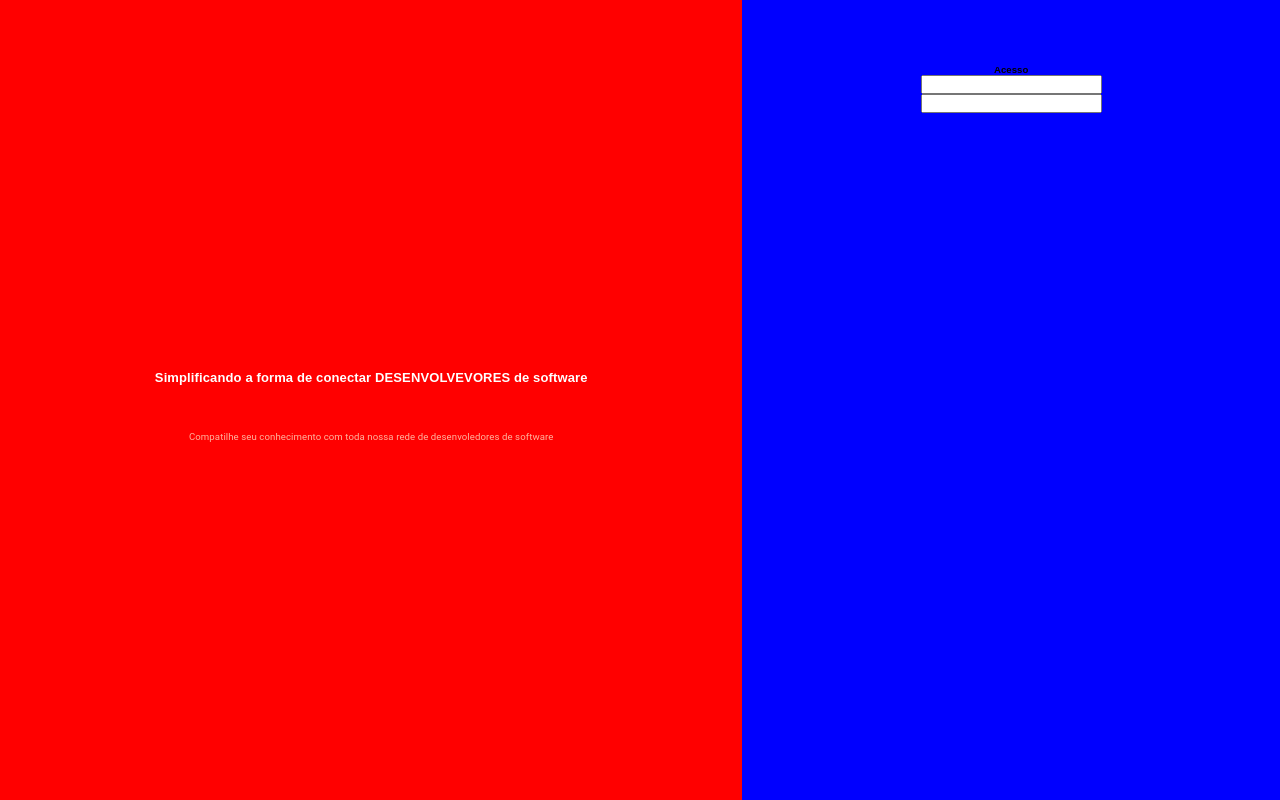
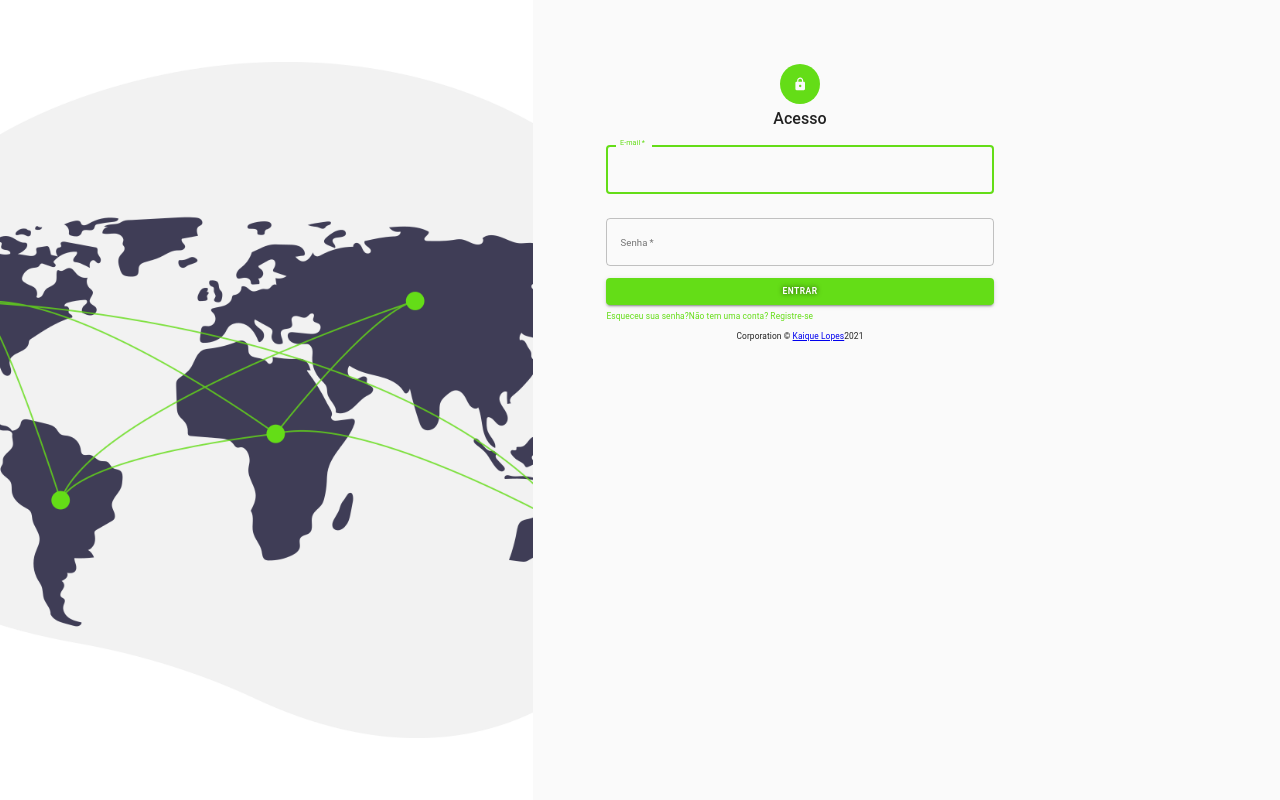
Before and after one commit to LopeKai/conectdev, a React (Create React App) app: page /sign-in in a window 1280 px wide. Built offline with nearby package versions, Linux system fonts and the light colour scheme.

Commit message:
sign in completed

```diff
--- a/src/index.css
+++ b/src/index.css
@@ -1,17 +1,16 @@
 :root {
  font-size: 60%;
 }
-* {
+/* * {
     margin: 0;
     padding: 0;
     box-sizing: border-box;
     font-family: sans-serif;
 }
-
 html,body {
     height: 100%;
 }
 
 body {
     background: #ebebeb;
-}
+} */
--- a/src/index.js
+++ b/src/index.js
@@ -1,10 +1,11 @@
 import React from 'react'
 import ReactDOM from 'react-dom'
-
 import App from './App'
+import CssBaseline from '@material-ui/core/CssBaseline';
 
 ReactDOM.render(
     <React.StrictMode>
+        <CssBaseline />
         <App/>
     </React.StrictMode>,
     document.getElementById('root')
--- a/src/pages/SingIn/index.js
+++ b/src/pages/SingIn/index.js
@@ -1,56 +1,125 @@
 import React from 'react'
-import { makeStyles } from '@material-ui/core/styles'
+import { makeStyles } from '@material-ui/core/styles';
 import Typography from '@material-ui/core/Typography';
+import Grid from '@material-ui/core/Grid';
+import Box from '@material-ui/core/Box';
+import Avatar from '@material-ui/core/Avatar';
+import LockIcon from '@material-ui/icons/Lock';
+import TextField from '@material-ui/core/TextField';
+import Button from '@material-ui/core/Button';
+import Link from '@material-ui/core/Link';
 
 const useStyles = makeStyles((theme) => ({
+
     root: {
-        display: 'flex',
-        height: '100vh'
+        height: '100vh',
     },
-    left: {
-        background: 'red',
-        flexBasis: '58%',
-        display: 'flex',
-        flexDirection: 'column',
-        alignItems: 'center',
-        justifyContent: 'center'
+    image: {
+        backgroundImage: "url(/images/background3.png)",
+        backgroundPosition: 'center',
+        backgroundSize: 'cover',
+        backgroundRepeat: 'no-repeat',
+        padding: '0 30px',
     },
-    right: {
-        background: 'blue',
-        flexBasis: '42%'
+    avatar: {
+        background: theme.palette.primary.main,
+        marginBottom: theme.spacing(0.5)
+    },
+    button: {
+        marginTop: theme.spacing(0.5)
     },
     form: {
-        display: 'flex',
-        flexDirection: 'column',
-        margin: '64px 32px',
-        alignItems: 'center'
+        margin: theme.spacing(0,4,1,4),
     }
 
 }))
 
+function Copyright() {
+    return(
+        <Typography variant="body2" align="center">
+            {'Corporation © '}
+            <a color='inherit' target="_blank" href="https://www.linkedin.com/in/kaique-lopes-0810591ba/">
+              <span>Kaique Lopes</span>
+            </a>
+            {new Date().getFullYear()}
+        </Typography>
+    )
+}
+
 function SignIn() {
     const classes = useStyles()
     return(
-        <div className={classes.root}>
+        <Grid container className={classes.root}>
+            <Grid
+                item
+                container
+                direction="column"
+                justify="center"
+                alignItems="center"
+                sm={7}
+                md={5}
+                className={classes.image}
+                >
+                {/* <Typography style={{color: '#fff', fontSize: '2rem', lineHeight: '30px', textAlign: 'center'}}>
+                    <strong> Simplificando a forma de conectar DESENVOLVEVORES de software </strong>
+                </Typography>
+                <Typography style={{color: 'rgb(255,255,225,0.7)',marginTop: 20}}>
+                    Compatilhe seu conhecimento com toda nossa rede de desenvoledores de software
+                </Typography> */}
+            </Grid>
 
-           <div className={classes.left}>
-                <Typography style={{color: '#fff', fontSize: '13px', lineHeight: '45px'}}>
-                   <strong> Simplificando a forma de conectar DESENVOLVEVORES de software </strong>
-                </Typography>
-                <Typography style={{color: 'rgb(255,255,225,0.7)',marginTop: 30}}>
-                    Compatilhe seu conhecimento com toda nossa rede de desenvoledores de software
-                </Typography>
-           </div>
-
-           <div className={classes.right}>
-                <form className={classes.form}>
-                    <h4>Acesso</h4>
-                    <input type="text" />
-                    <input type="text" />
-                </form>
-           </div>
-
-        </div>
+            <Grid item sm={5} md={5}>
+                <Box display="flex" flexDirection="column" alignItems="center" mt={8}> {/* O BOX ELE É COMO SE FOSSE UMA <DIV> */}
+                    <Avatar className={classes.avatar}>
+                        <LockIcon />
+                    </Avatar>
+                    <Typography variant="h5">
+                        Acesso
+                    </Typography>
+                    <form className={classes.form}>
+                        <TextField
+                            variant="outlined"
+                            margin="normal"
+                            required
+                            fullWidth
+                            id="email"
+                            label="E-mail"
+                            name="email"
+                            autoComplete="email"
+                            autoFocus
+                        />
+                        <TextField
+                            variant="outlined"
+                            margin="normal"
+                            required
+                            fullWidth
+                            name="password"
+                            label="Senha"
+                            type="password"
+                            id="password"
+                            autoComplete="current-password"
+                        />
+                        <Button
+                            className={classes.button}
+                            fullWidth
+                            variant="contained"
+                            color="primary"
+                        >
+                            <span style={{color: '#fff', letterSpacing: '0.5px', fontWeight: '600',textShadow: '0 0px 5px rgba(0,0,0,70%)'}}> Entrar </span>
+                        </Button>
+                        <Grid container style={{marginTop: '0.5rem'}}>
+                            <Grid item>
+                                <Link>Esqueceu sua senha?</Link>
+                            </Grid>
+                            <Grid item>
+                                <Link>Não tem uma conta? Registre-se</Link>
+                            </Grid>
+                        </Grid>
+                    </form>
+                    <Copyright />
+                </Box>
+            </Grid>
+        </Grid>
     )
 }
 
```
Also changed, not shown: public/images/background2.png (added), public/images/background3.png (added).
